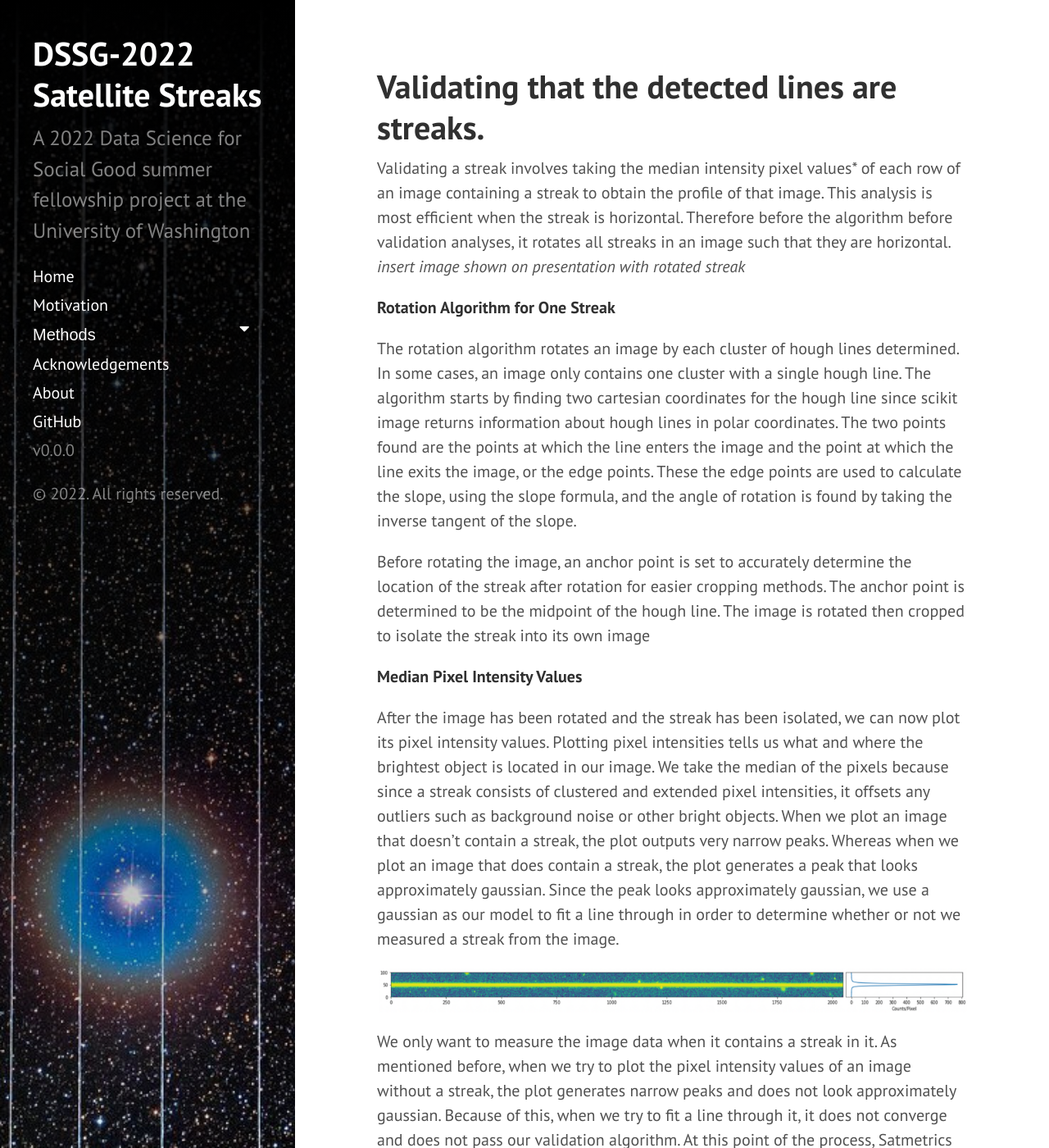
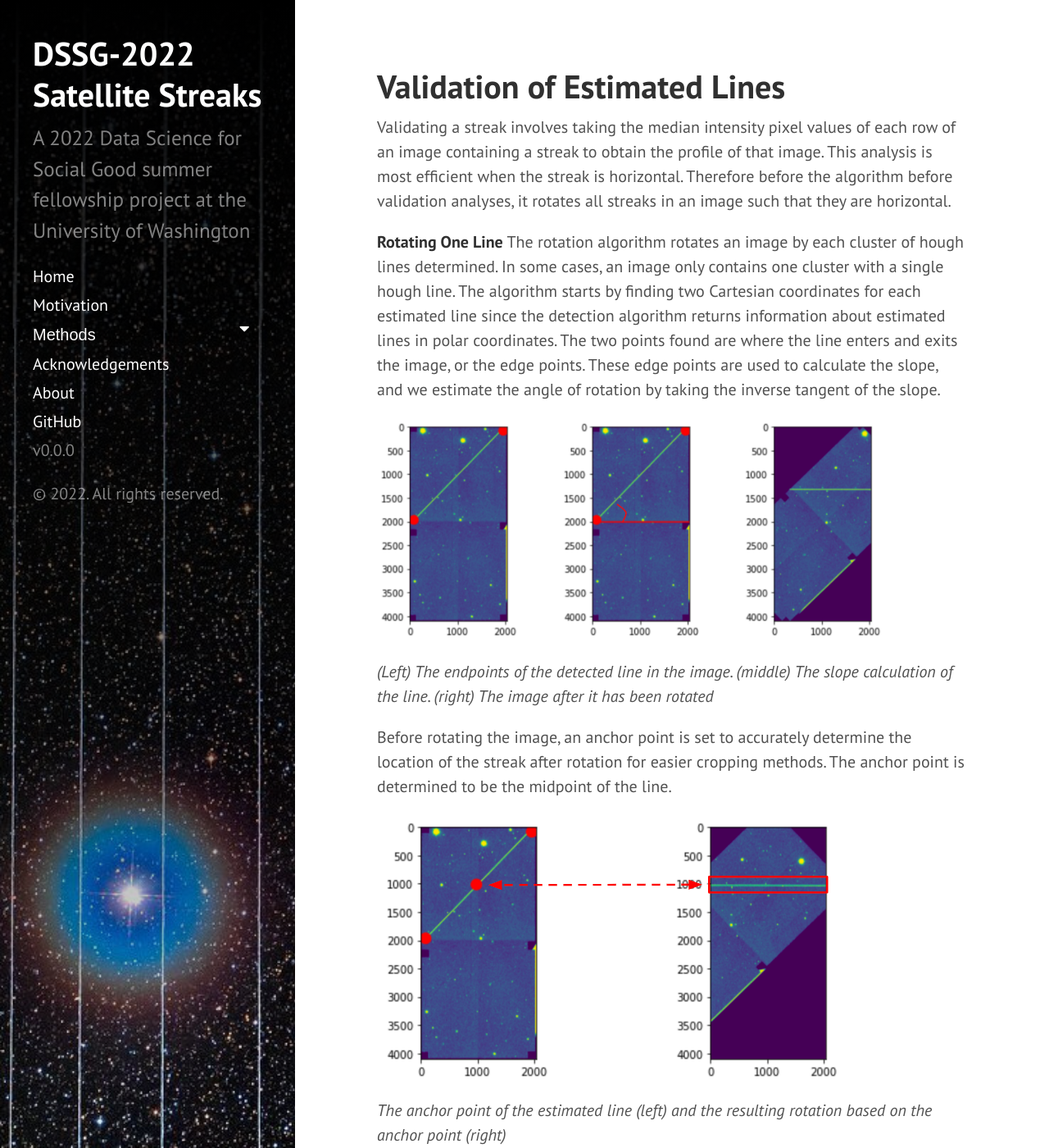
Before and after one commit to uwescience/DSSG2022-Satellite-Streaks, a Jekyll site: the page built from validation.md, in a window 1280 px wide and 1400 px high. Shown: the whole window at 82% size. Built offline with Jekyll 4.4.1, drawn with Linux system fonts in a browser that asks for light colours; some of the changed text lies outside the part shown.

Commit message:
validation section

```diff
--- a/validation.md
+++ b/validation.md
@@ -1,22 +1,42 @@
 ---
 layout: page
-title: Validating that the detected lines are streaks.
+title: Validation of Estimated Lines
 ---
 
-Validating a streak involves taking the median intensity pixel values* of each row of an image containing a streak to obtain the profile of that image. This analysis is most efficient when the streak is horizontal. Therefore before the algorithm before validation analyses, it rotates all streaks in an image such that they are horizontal. *insert image shown on presentation with rotated streak*
+Validating a streak involves taking the median intensity pixel values of each row of an image containing a streak to obtain the profile of that image. This analysis is most efficient when the streak is horizontal. Therefore before the algorithm before validation analyses, it rotates all streaks in an image such that they are horizontal.
 
-**Rotation Algorithm for One Streak**
+**Rotating One Line**
+The rotation algorithm rotates an image by each cluster of hough lines determined. In some cases, an image only contains one cluster with a single hough line. The algorithm starts by finding two Cartesian coordinates for each estimated line since the detection algorithm returns information about estimated lines in polar coordinates. The two points found are where the line enters and exits the image, or the edge points. These edge points are used to calculate the slope, and we estimate the angle of rotation by taking the inverse tangent of the slope.
 
-The rotation algorithm rotates an image by each cluster of hough lines determined. In some cases, an image only contains one cluster with a single hough line. The algorithm starts by finding two cartesian coordinates for the hough line since scikit image returns information about hough lines in polar coordinates. The two points found are the points at which the line enters the image and the point at which the line exits the image, or the edge points. These the edge points are used to calculate the slope, using the slope formula, and the angle of rotation is found by taking the inverse tangent of the slope.
+[![](/assets/img/methods/rotation_1.png)](/DSSG2022-Satellite-Streaks/assets/img/methods/rotation_1.png)
+*(Left) The endpoints of the detected line in the image. (middle) The slope calculation of the line. (right) The image after it has been rotated*
 
-Before rotating the image, an anchor point is set to accurately determine the location of the streak after rotation for easier cropping methods. The anchor point is determined to be the midpoint of the hough line. The image is rotated then cropped to isolate the streak into its own image
+Before rotating the image, an anchor point is set to accurately determine the location of the streak after rotation for easier cropping methods. The anchor point is determined to be the midpoint of the line.
+
+[![](/assets/img/methods/rotation_2.png)](/DSSG2022-Satellite-Streaks/assets/img/methods/rotation_2.png)
+*The anchor point of the estimated line (left) and the resulting rotation based on the anchor point (right)*
+
+Finally, the image is rotated and cropped to isolate the streak into its own smaller image.
+
+[![](/assets/img/methods/rotation_3.png)](/DSSG2022-Satellite-Streaks/assets/img/methods/rotation_3.png)
+*The image illustrates the estimated line (left) and its rotation and subsequent cropping (right)*
+
+**Rotating multiple lines**
+In cases where a cluster contains multiple lines, edge Cartesian coordinates are found for each line in the cluster. The entrance Cartesian coordinates are averaged to obtain a mean entrance and exit Cartesian coordinates.These two Cartesian coordinates are used to represent an average Hough line of all the Hough lines in the cluster. Using these two points, the algorithm performs the same calculations as those mentioned in ‘Rotating One Line’
+
+**Cropping**
+Images are cropped fifty pixels above the center and fifty pixels below the center, for a total of 100 pixels on the y-axis. To reduce error in validation, the image is cropped along the x-axis if the distance between the edge points is greater than the width of the original, unrotated image.
 
 **Median Pixel Intensity Values**
+After the image has been rotated and the streak has been isolated, we can now plot its pixel intensity values. This allows us to visualize the location and intensity of the brightest object in the image.
 
-After the image has been rotated and the streak has been isolated, we can now plot its pixel intensity values. Plotting pixel intensities tells us what and where the brightest object is located in our image. We take the median of the pixels because since a streak consists of clustered and extended pixel intensities, it offsets any outliers such as background noise or other bright objects. When we plot an image that doesn’t contain a streak, the plot outputs very narrow peaks. Whereas when we plot an image that does contain a streak, the plot generates a peak that looks approximately gaussian. Since the peak looks approximately gaussian, we use a gaussian as our model to fit a line through in order to determine whether or not we measured a streak from the image.
+We consider the median of the pixel values because streaks consist of clustered and extended pixel intensities, so the median offsets any outliers such as background noise or other bright objects that aren’t streaks. When we plot an image that doesn’t contain a streak, the result is a series of noisy, narrow peaks. Whereas when we plot an image that does contain a streak, the result is a single dominant  peak that looks approximately Gaussian. We therefore use a Gaussian as our fitting model in order to determine whether or not we detected a streak in the image.
 
 [![](/assets/img/methods/median_pix_val.png)](/DSSG2022-Satellite-Streaks/assets/img/methods/median_pix_val.png)
+[![](/assets/img/methods/median_pix_val_noise.png)](/DSSG2022-Satellite-Streaks/assets/img/methods/median_pix_val_noise.png)
+*When no streak is present (top), the median pixel intensity plot to the right is noisy with many narrow peaks. When a streak is present (bottom), the median pixel intensity plot to the right shows a single coherent Gaussian-like peak. We leverage this difference to validate when we successfully detect a streak*
 
-We only want to measure the image data when it contains a streak in it. As mentioned before, when we try to plot the pixel intensity values of an image without a streak, the plot generates narrow peaks and does not look approximately gaussian. Because of this, when we try to fit a line through it, it does not converge and does not pass our validation algorithm. At this point of the process, Satmetrics would not continue onto the next step of measuring properties since there is no streak to measure, therefore throwing this data away.
+We only want to measure the image data when it contains a streak. When we try to fit a Gaussian to a brightness profile of an image that does not contain a trail, it does not converge and therefore does not pass our validation algorithm. At this point of the process, Satmetrics would not continue onto the next step of measuring properties since there is no streak to measure.
 
-[![](/assets/img/methods/median_pix_val_noise.png)](/DSSG2022-Satellite-Streaks/assets/img/methods/median_pix_val_noise.png)
+[![](/assets/img/methods/rotation_5.png)](/DSSG2022-Satellite-Streaks/assets/img/methods/rotation_5.png)
+*The image shows the median pixel intensity plot for an image where no actual streaks are present and we just detect noise*
```
Also changed, not shown: assets/img/methods/rotation_1.png (added), assets/img/methods/rotation_2.png (added), assets/img/methods/rotation_3.png (added), assets/img/methods/rotation_4.png (added), assets/img/methods/rotation_5.png (added).
